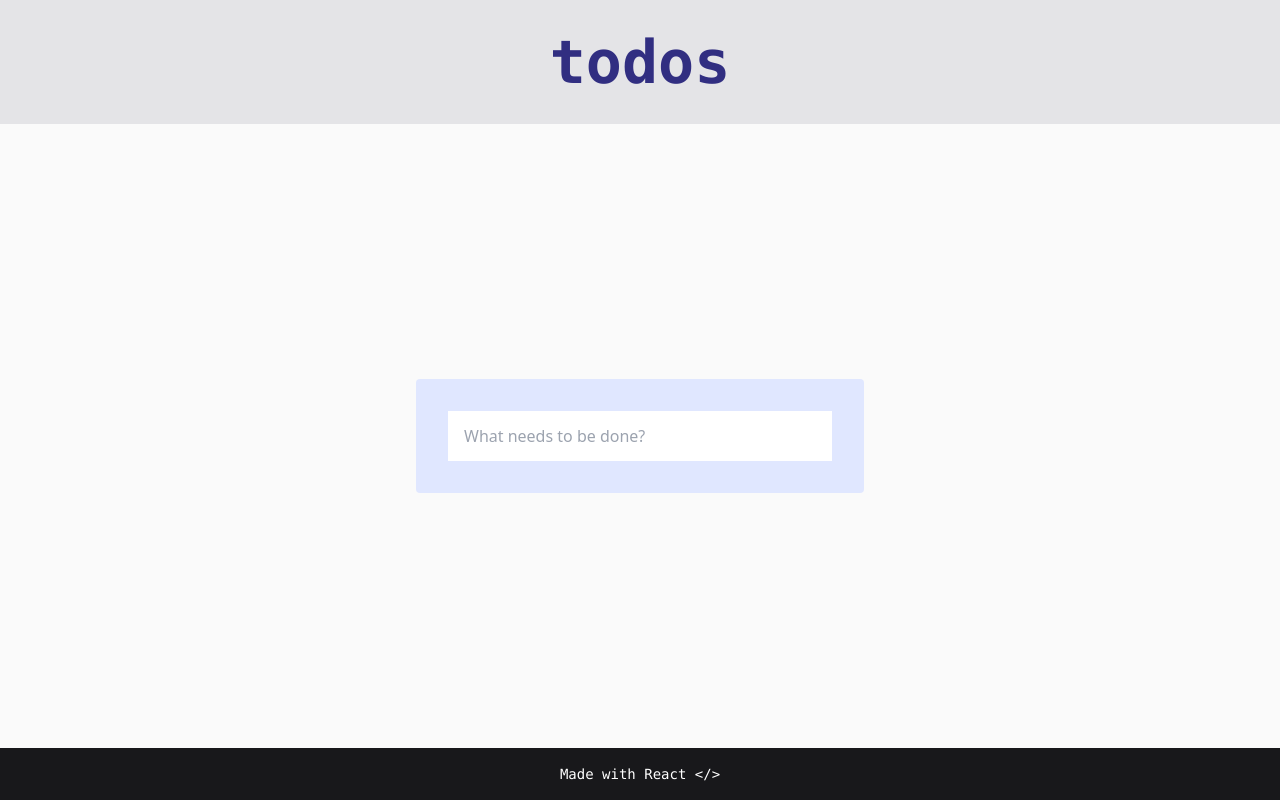
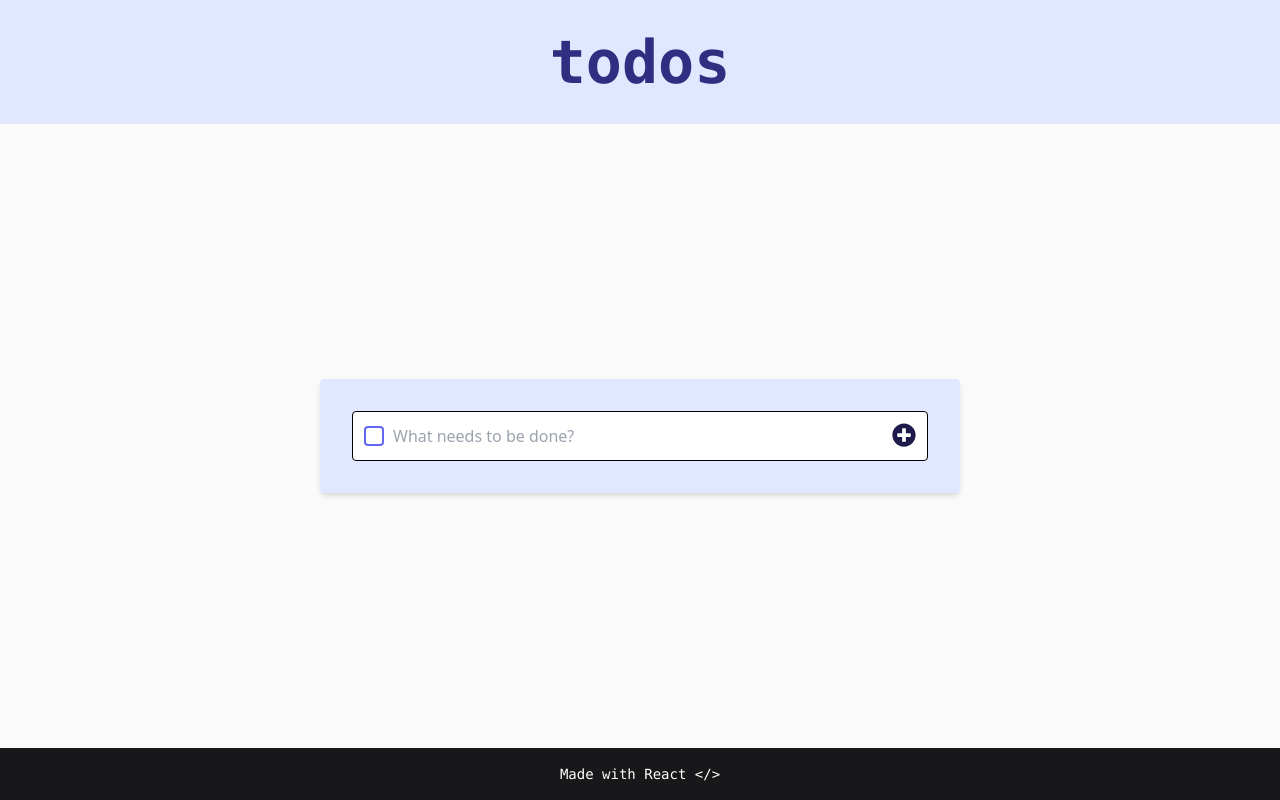
Before and after one commit to Vovchyk17/to-do-app, a React (Create React App) app: page / in a window 1280 px wide. Built offline with nearby package versions, Linux system fonts and the light colour scheme.

Commit message:
add functionality toggle all items

```diff
--- a/package.json
+++ b/package.json
@@ -8,6 +8,7 @@
     "@testing-library/user-event": "^13.5.0",
     "react": "^18.2.0",
     "react-dom": "^18.2.0",
+    "react-icons": "^4.12.0",
     "react-scripts": "5.0.1",
     "web-vitals": "^2.1.4"
   },
--- a/src/App.css
+++ b/src/App.css
@@ -1,9 +1,59 @@
 .App {
-  @apply flex flex-col h-screen justify-between;
+  @apply flex flex-col h-screen justify-between min-h-[100vh] bg-neutral-50;
+}
+
+header {
+  @apply text-center bg-indigo-100 py-8;
+}
+
+header h1 {
+  @apply text-6xl font-bold text-indigo-900 font-mono;
+}
+
+#main {
+  @apply flex-auto flex justify-center items-center;
+}
+
+.content {
+  @apply w-full max-w-screen-sm bg-indigo-100 p-8 rounded shadow-md;
+}
+
+
+footer {
+  @apply bg-zinc-900 text-white py-4 text-sm text-center font-mono;
 }
 
 .container {
   @apply max-w-screen-xl px-4;
+}
+
+.content__form {
+  @apply relative mb-8 last:mb-0;
+}
+
+.content__form button,
+.task_list li button {
+  @apply absolute top-0 right-0 mt-3 mr-3 text-2xl text-indigo-950 hover:text-indigo-500 transition-colors duration-300 ease-in-out;
+}
+
+.checkbox_wrapper {
+  @apply absolute top-0 left-0 mt-[15px] ml-3
+}
+
+input[type='checkbox'] {
+  @apply absolute top-0 left-0 opacity-0 h-[1px] w-[1px] pointer-events-none;
+}
+
+input[type='checkbox'] + span {
+  @apply flex justify-center items-center h-5 w-5 rounded border-2 border-indigo-500 transition-colors duration-300 ease-in-out cursor-pointer;
+}
+
+input[type='checkbox']+span svg {
+  @apply hidden text-sm text-indigo-500;
+}
+
+input[type='checkbox']:checked + span svg {
+  @apply block;
 }
 
 .input_text__label {
@@ -11,5 +61,17 @@
 }
 
 input[type='text'] {
-  @apply block h-[50px] w-full px-4 text-black font-sans;
+  @apply block h-[50px] w-full px-10 text-black font-sans rounded bg-white border-[1px] border-black;
 }
+
+input[type='text']:disabled {
+  @apply bg-white/75 line-through;
+}
+
+.task_list li {
+  @apply relative mb-4 last:mb-0;
+}
+
+.task_list li.completed button {
+  @apply hidden;
+}
--- a/src/App.js
+++ b/src/App.js
@@ -5,7 +5,7 @@ import Footer from "./components/Footer";
 
 function App() {
   return (
-    <div className="App min-h-[100vh] bg-neutral-50">
+    <div className="App">
       <Header />
       <Main />
       <Footer />
--- a/src/components/Footer.js
+++ b/src/components/Footer.js
@@ -1,6 +1,6 @@
 export default function Footer() {
   return (
-    <footer className="bg-zinc-900 text-white py-4 text-sm text-center font-mono">
+    <footer>
       <div className="container">
         <span>Made with React {`</>`}</span>
       </div>
--- a/src/components/Header.js
+++ b/src/components/Header.js
@@ -1,8 +1,8 @@
 export default function Header() {
   return (
-    <header className="App-header text-center bg-zinc-200 py-8">
+    <header className="App-header">
       <div className="container">
-        <h1 className="text-6xl font-bold text-indigo-900 font-mono">todos</h1>
+        <h1>todos</h1>
       </div>
     </header>
   );
--- a/src/components/Main.js
+++ b/src/components/Main.js
@@ -1,17 +1,70 @@
+import { useState } from "react";
+import ToDoForm from "./ToDoForm";
+import ToDoList from "./ToDoList";
+
 export default function Main() {
+  const [newTask, setNewTask] = useState("");
+  const [tasks, setTasks] = useState([]);
+  const [selectAll, setSelectAll] = useState(false);
+
+  function handleSubmitTask(task) {
+    if (task !== "") {
+      setTasks((prevTasks) => [...prevTasks, { value: task, isDone: false }]);
+      setNewTask("");
+    }
+  }
+
+  function handleDeleteTask(index) {
+    setTasks((prevTasks) => prevTasks.filter((task, i) => i !== index));
+  }
+
+  function handleEditTaskValue(index, newValue) {
+    setTasks((prevTasks) =>
+      prevTasks.map((task, i) => (i === index ? newValue : task)),
+    );
+  }
+
+  function handleToggleAll() {
+    setSelectAll((prevSelectAll) => !prevSelectAll);
+    setTasks((prevTasks) =>
+      prevTasks.map((task) => ({
+        ...task,
+        isDone: !selectAll,
+      })),
+    );
+  }
+
+  function handleToggleSingle(index) {
+    setTasks((prevTasks) =>
+      prevTasks.map((task, i) =>
+        i === index ? { ...task, isDone: !task.isDone } : task,
+      ),
+    );
+    setSelectAll(false); // Uncheck "check all" when an individual item is toggled
+  }
+
+  const isAnyItems = tasks.length > 0;
+
   return (
-    <main
-      id="main"
-      className="container flex-auto flex justify-center items-center"
-    >
-      <div className="content w-full max-w-md bg-indigo-100 p-8 rounded ">
-        <label className="input_text__label">
-          <input
-            type="text"
-            placeholder="What needs to be done?"
-            className="new_task"
+    <main id="main" className="container">
+      <div className="content">
+        <ToDoForm
+          newTask={newTask}
+          setNewTask={setNewTask}
+          handleSubmitTask={handleSubmitTask}
+          handleToggleAll={handleToggleAll}
+          selectAll={selectAll}
+        />
+        {isAnyItems && (
+          <ToDoList
+            tasks={tasks}
+            handleDeleteTask={handleDeleteTask}
+            handleEditTaskValue={handleEditTaskValue}
+            selectAll={selectAll}
+            handleToggleAll={handleToggleAll}
+            handleToggleSingle={handleToggleSingle}
           />
-        </label>
+        )}
       </div>
     </main>
   );
--- /dev/null
+++ b/src/components/ToDoForm.js
@@ -0,0 +1,46 @@
+import React from "react";
+import { FaCheck, FaPlusCircle } from "react-icons/fa";
+
+export default function ToDoForm({
+  newTask,
+  setNewTask,
+  handleSubmitTask,
+  handleToggleAll,
+  selectAll,
+}) {
+  return (
+    <form
+      className="content__form"
+      onSubmit={(e) => {
+        e.preventDefault();
+        handleSubmitTask(newTask);
+      }}
+    >
+      <label className="checkbox_wrapper">
+        <input
+          type="checkbox"
+          className="checked_all"
+          onChange={handleToggleAll}
+          checked={selectAll}
+        />
+        <span>
+          <FaCheck />
+        </span>
+      </label>
+      <label className="input_text__label">
+        <input
+          type="text"
+          placeholder="What needs to be done?"
+          className="add_task__input"
+          value={newTask}
+          onChange={({ target }) => {
+            setNewTask(target.value);
+          }}
+        />
+      </label>
+      <button type="submit">
+        <FaPlusCircle />
+      </button>
+    </form>
+  );
+}
--- /dev/null
+++ b/src/components/ToDoList.js
@@ -0,0 +1,48 @@
+import React from "react";
+import { FaCheck } from "react-icons/fa";
+import { MdDeleteForever } from "react-icons/md";
+
+export default function ToDoList({
+  tasks,
+  handleDeleteTask,
+  handleEditTaskValue,
+  selectAll,
+  handleToggleSingle,
+}) {
+  return (
+    <ul className="task_list">
+      {tasks.map((task, index) => (
+        <li key={`task_${index}`} className={task.isDone ? "completed" : ""}>
+          <label className="checkbox_wrapper">
+            <input
+              type="checkbox"
+              checked={task.isDone || selectAll}
+              onChange={() => handleToggleSingle(index)}
+            />
+            <span>
+              <FaCheck />
+            </span>
+          </label>
+          <label>
+            <input
+              type="text"
+              id={`task_${index}`}
+              className="task_list__input"
+              disabled={task.isDone}
+              value={task.value}
+              onChange={(e) => handleEditTaskValue(index, e.target.task.value)}
+            />
+          </label>
+          <button
+            className="task_list__delete"
+            onClick={() => {
+              handleDeleteTask(index);
+            }}
+          >
+            <MdDeleteForever />
+          </button>
+        </li>
+      ))}
+    </ul>
+  );
+}
```
Also changed, not shown: 1 other file (tests, documents, lock files or other folders).
